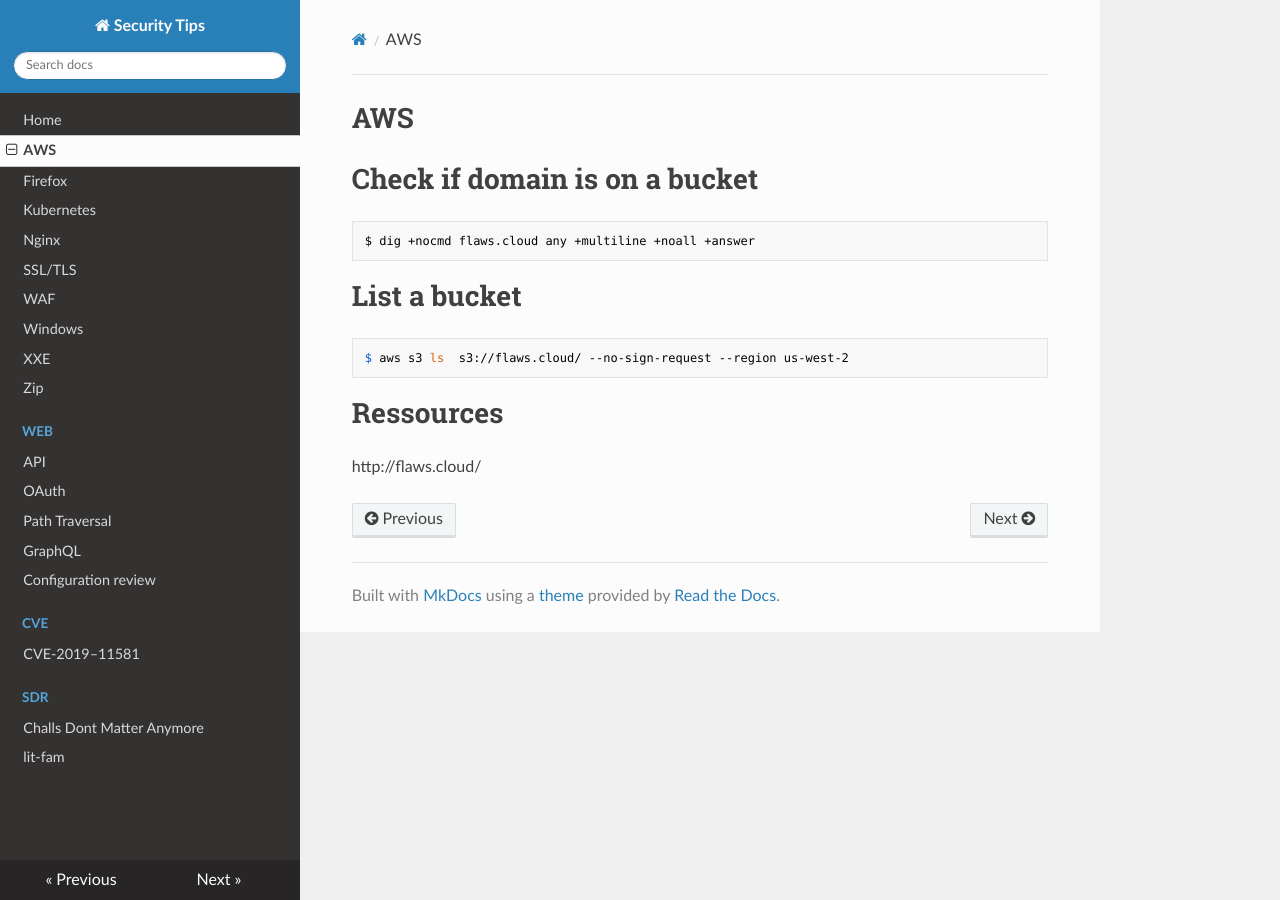
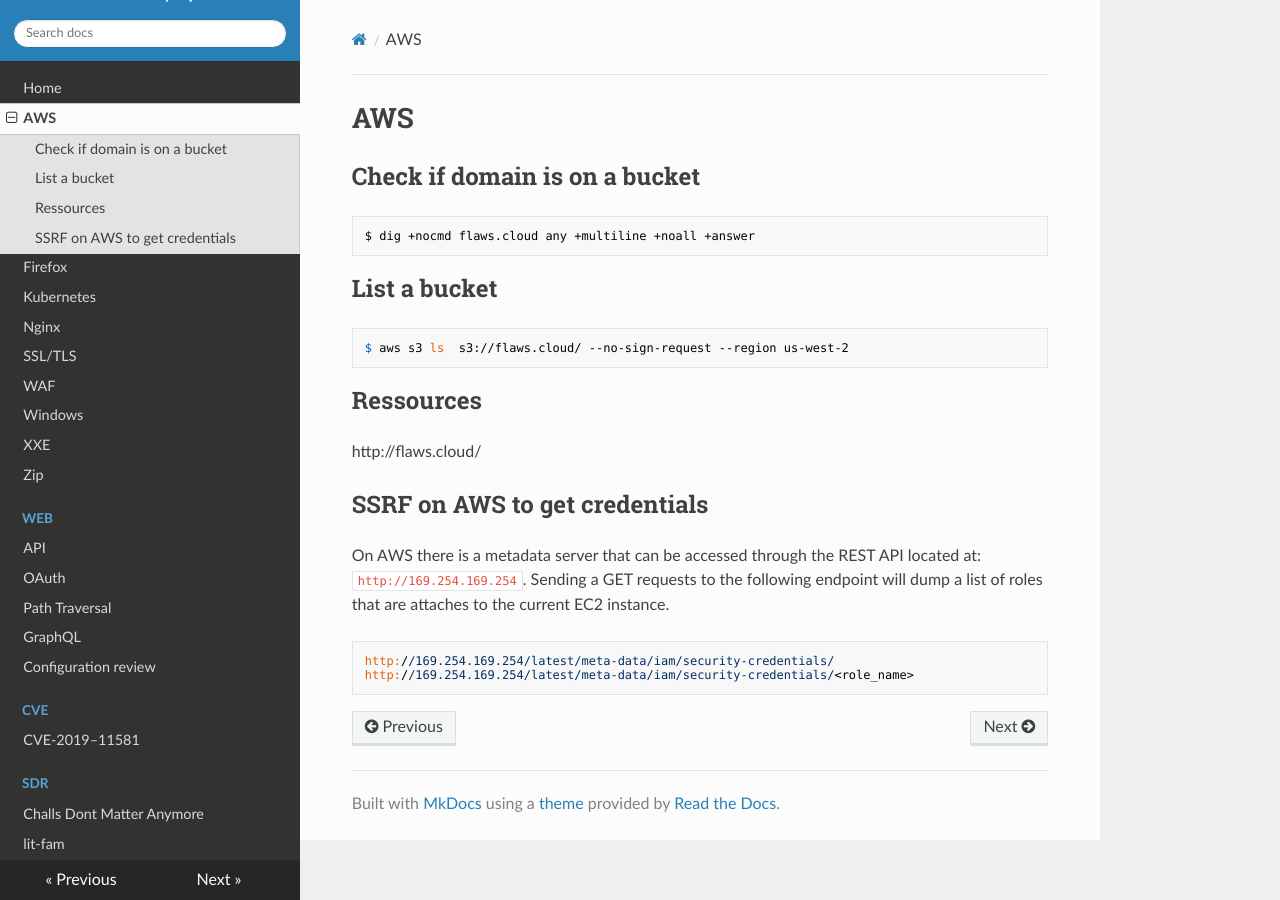
Before and after one commit to vincd/security-tips, an MkDocs documentation site: the page built from docs/aws.md, in a window 1280 px wide. Built offline with MkDocs 1.6.1, drawn with Linux system fonts in a browser that asks for light colours; nearby versions of some CDN libraries.

Commit message:
Add SSRF exploitation on AWS

````diff
--- a/docs/aws.md
+++ b/docs/aws.md
@@ -1,15 +1,23 @@
 AWS
 ===
 
-# Check if domain is on a bucket
+## Check if domain is on a bucket
 ```
 $ dig +nocmd flaws.cloud any +multiline +noall +answer
 ```
 
-# List a bucket
+## List a bucket
 ```
 $ aws s3 ls  s3://flaws.cloud/ --no-sign-request --region us-west-2
 ```
 
-# Ressources
+## Ressources
 http://flaws.cloud/
+
+## SSRF on AWS to get credentials
+On AWS there is a metadata server that can be accessed through the REST API located at: `http://169.254.169.254`. Sending a GET requests to the following endpoint will dump a list of roles that are attaches to the current EC2 instance.
+
+```
+http://169.254.169.254/latest/meta-data/iam/security-credentials/
+http://169.254.169.254/latest/meta-data/iam/security-credentials/<role_name>
+```
````
